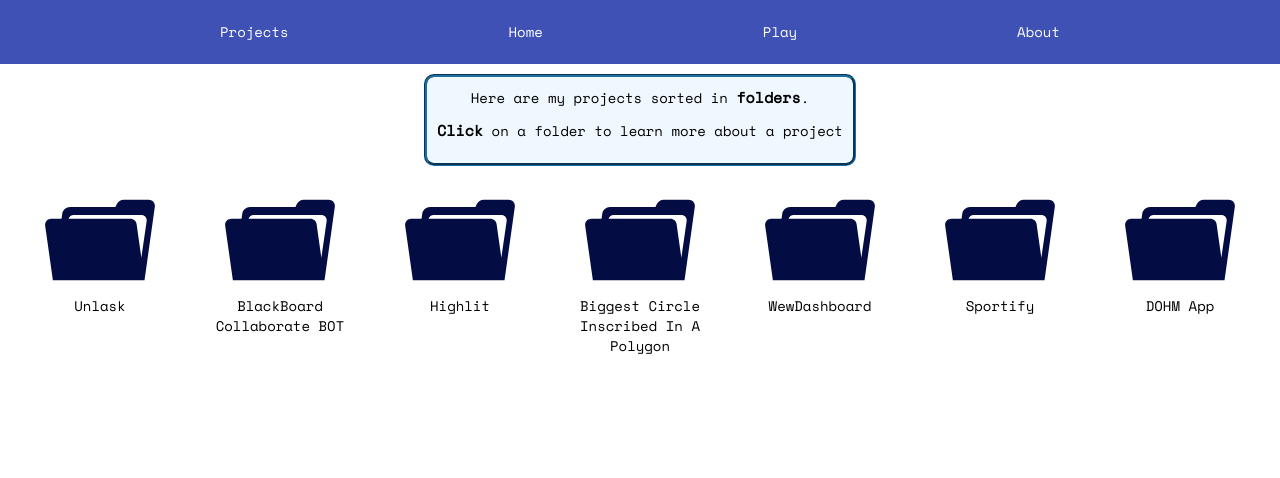
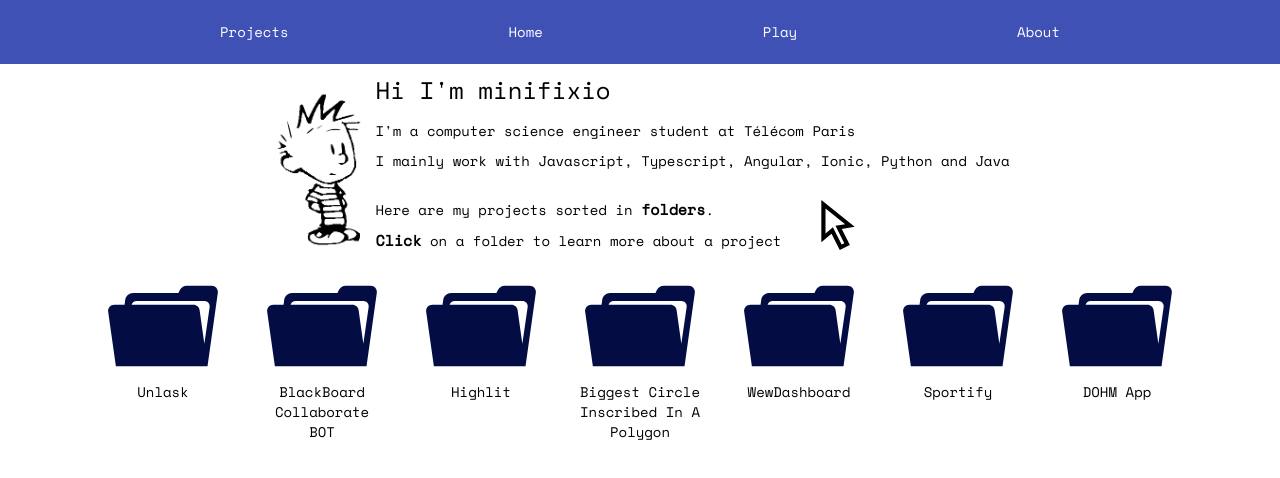
Before and after one commit to Minifixio/portfolio, an Angular app: page /projects in a window 1280 px wide. Shown: the top 478 px of the page. Built offline with nearby package versions, Linux system fonts and the light colour scheme.

Commit message:
Added projects to home page

```diff
--- a/src/app/components/file/file.component.css
+++ b/src/app/components/file/file.component.css
@@ -24,7 +24,7 @@
     flex-direction: column;
     justify-content: center;
     align-items: center;
-    width: 20vh;
+    width: 15vh;
 }
 
 .window {
--- a/src/app/components/folder-content/folder-content.component.css
+++ b/src/app/components/folder-content/folder-content.component.css
@@ -3,5 +3,4 @@
     padding: 10px;
     justify-content: center;
     flex-wrap: wrap;
-    width: 70vw;
 }
--- a/src/app/components/folder/folder.component.css
+++ b/src/app/components/folder/folder.component.css
@@ -24,15 +24,5 @@
     flex-direction: column;
     justify-content: center;
     align-items: center;
-    width: 20vh;
+    width: 15vh;
 }
-
-.window {
-    position: absolute;
-    z-index: 2;
-    visibility: hidden;
-    top:64px;
-    right: 0;
-    width: 100%;
-    height: 100%;
-}
--- a/src/app/components/window/window.component.ts
+++ b/src/app/components/window/window.component.ts
@@ -152,8 +152,9 @@ export class WindowComponent implements OnInit {
   setSize() {
     setTimeout(() => {
       if (this.isFolder) {
-        this.width = this.contentDiv.nativeElement.childNodes[1].firstChild.offsetWidth
-        this.height = this.contentDiv.nativeElement.childNodes[1].firstChild.offsetHeight*1.2
+        //this.width = this.contentDiv.nativeElement.childNodes[1].firstChild.offsetWidth
+        this.width = (this.bounding.right - this.bounding.left)*0.9
+        this.height = (this.bounding.bottom - this.bounding.top)*0.5
       } else {
         this.width = (this.bounding.right - this.bounding.left)*0.9
         this.height = (this.bounding.bottom - this.bounding.top)*0.9
@@ -165,7 +166,8 @@ export class WindowComponent implements OnInit {
     setTimeout(() => {
       if (this.isFolder) {
         this.top = (this.bounding.bottom - this.bounding.top)*0.05
-        this.left = (this.bounding.right - this.bounding.left - this.contentDiv.nativeElement.childNodes[1].firstChild.offsetWidth) * 1/2
+        //this.left = (this.bounding.right - this.bounding.left - this.contentDiv.nativeElement.childNodes[1].firstChild.offsetWidth) * 1/2
+        this.left = (this.bounding.right - this.bounding.left)*0.1* 1/2
       } else {
         this.top = (this.bounding.bottom - this.bounding.top)*0.05
         this.left = (this.bounding.right - this.bounding.left)*0.1 * 1/2
--- a/src/app/pages/projects/projects.component.css
+++ b/src/app/pages/projects/projects.component.css
@@ -1,18 +1,10 @@
 .container {
-    height: 90%;
     width: 100%;
     display: flex;
     flex-direction: column;
     align-items: center;
-}
-
-.window {
-    position: absolute;
-    z-index: 2;
-    visibility: hidden;
-    top:64px;
-    right: 0;
-    width: 100%;
+    justify-content: center;
+    overflow: auto;
     height: 100%;
 }
 
@@ -31,10 +23,14 @@
 }
 
 .projects-container {
-    width: 100%;
+    width: 90%;
+    height: 80%;
     display: flex;
     justify-content: space-evenly;
     flex-wrap: wrap;
+    overflow: auto;
+    margin-bottom: 20px;
+    align-content: flex-start;
 }
 
 #info-div {
@@ -54,3 +50,50 @@ b {
     font-weight: bolder;
     font-size: 15px;
 }
+
+
+#home-page-container {
+    margin-top: 10px;
+    display: flex;
+    justify-content: center;
+    align-items: center;
+    width: 100%;
+}
+
+#intro-div {
+    display: flex;
+    flex-direction: row;
+    justify-content: center;
+    align-items: center;
+}
+
+#intro-img {
+    height: 20vh;
+}
+
+#intro-text-div {
+    display: flex;
+    flex-direction: column;
+    align-items: flex-start;
+    justify-content: center;
+}
+
+#desc-div {
+    line-height: 18px;
+}
+
+#info-folders-div {
+    display: flex;
+    flex-direction: row;
+}
+
+#info-folders-div:nth-child(1) {
+    display: flex;
+    flex-direction: column;
+}
+
+#info-folders-cursor-div {
+    display: flex;
+    flex-direction: column;
+    margin-left: 5%;
+}
--- a/src/app/pages/projects/projects.component.html
+++ b/src/app/pages/projects/projects.component.html
@@ -1,9 +1,34 @@
 <div #container class="container">
 
-    <div id="info-div">
+    <div id="home-page-container">
+        <div id="intro-div">
+            <img src="../../../assets/images/calvin3.png" id="intro-img">
+            <div id="intro-text-div">
+                <h1>Hi I'm minifixio</h1>
+                <div id="desc-div">
+                    <p>I'm a computer science engineer student at Télécom Paris</p>
+                    <p>I mainly work with Javascript, Typescript, Angular, Ionic, Python and Java</p>
+                    <br>
+                    <div id="info-folders-div">
+                        <div>
+                            <p>Here are my projects sorted in <b>folders</b>.</p>
+                            <p><b>Click</b> on a folder to learn more about a project</p>
+                        </div>
+                        <div id="info-folders-cursor-div">
+                            <svg xmlns="http://www.w3.org/2000/svg" width="50" height="50" viewBox="0 0 24 24">
+                                <path d="M12.849 24l-3.96-7.853-4.889 4.142v-20.289l16 12.875-6.192 1.038 3.901 7.696-4.86 2.391zm-3.299-10.979l4.194 8.3 1.264-.617-4.213-8.313 4.632-.749-9.427-7.559v11.984l3.55-3.046z"/>
+                            </svg>
+                        </div>
+                    </div>
+                </div>
+            </div>
+        </div>
+    </div>
+
+    <!-- <div id="info-div">
         <p>Here are my projects sorted in <b>folders</b>.</p>
         <p><b>Click</b> on a folder to learn more about a project</p>
-    </div>
+    </div> -->
 
     <div class="projects-container">
         <div class="project-div" *ngFor="let project of projects; let id=index;">
```
Also changed, not shown: src/app/components/folder/folder.component.html (+0 -13 lines), src/assets/images/cursor.svg (added).
